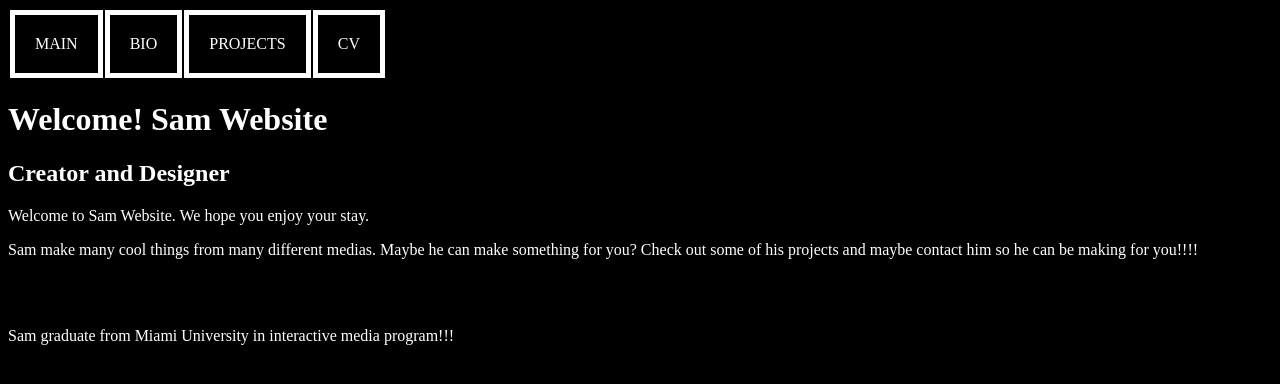
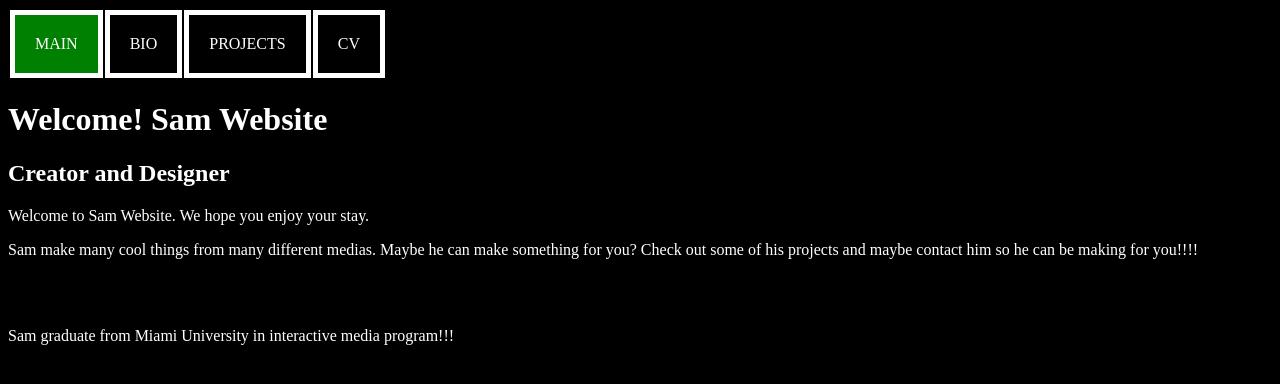
Before and after one commit to Malkoir/malkoir.github.io, a plain HTML site: page index.html in a window 1280 px wide. Drawn offline with Linux system fonts and the light colour scheme.

Commit message:
here class

```diff
--- a/style.css
+++ b/style.css
@@ -13,3 +13,11 @@ td {
   padding: 20px;
   border: 5px solid white;
 }
+
+
+
+
+.here {
+  background-color:green;
+
+}
```
